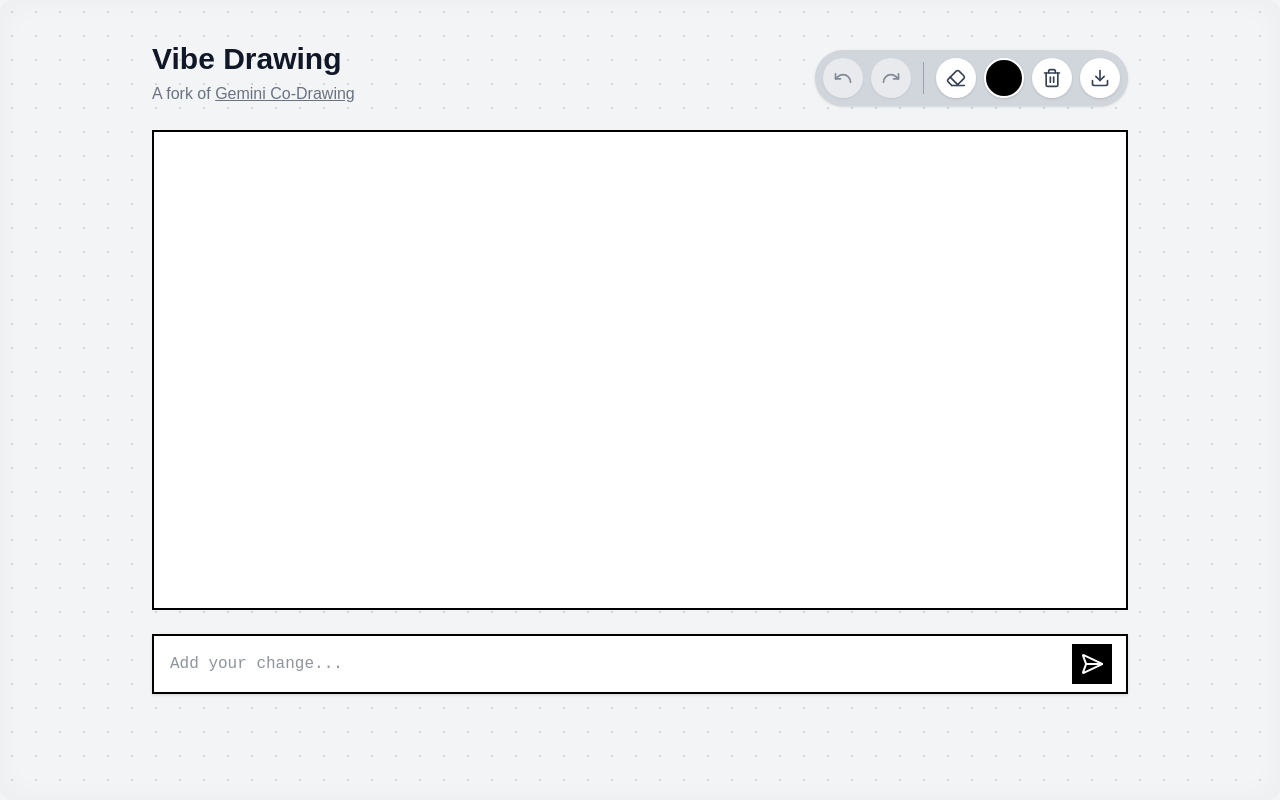
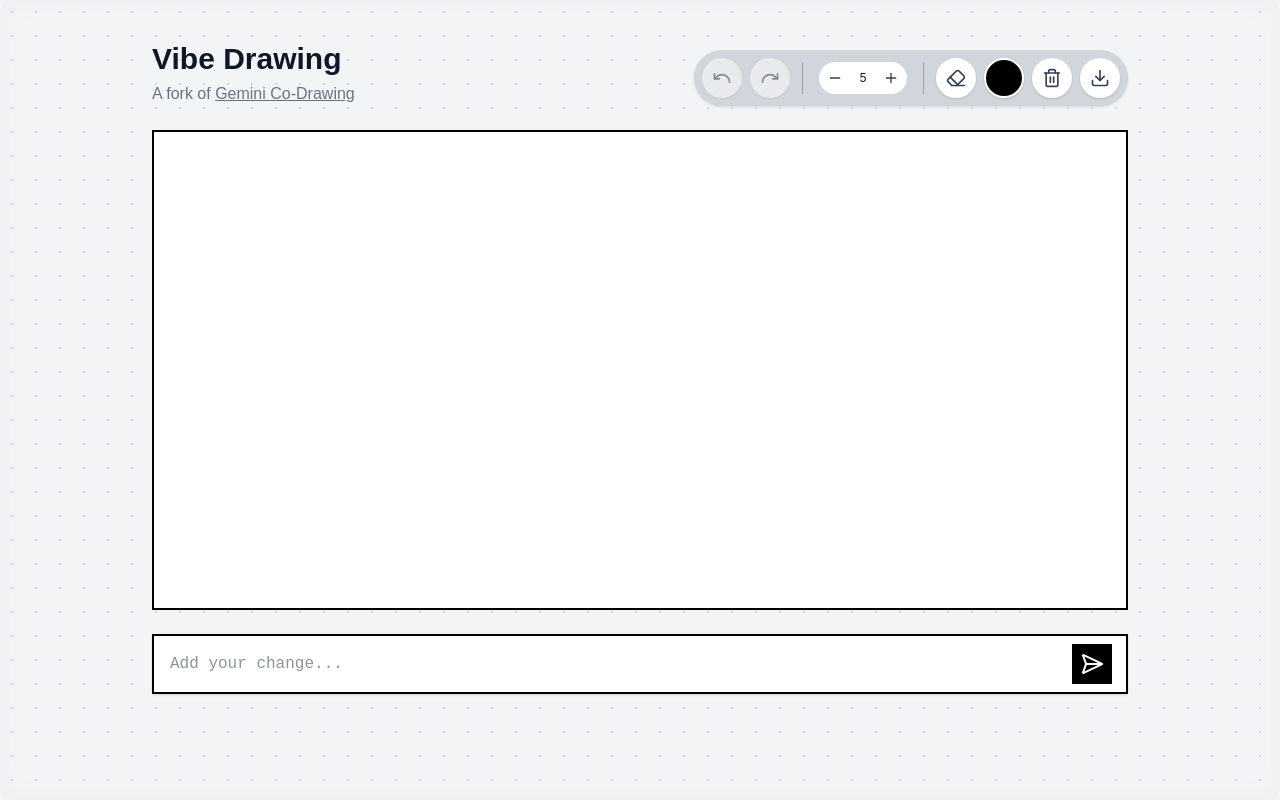
Before and after one commit to elliot-evno/draw-ai, a Next.js app: page / in a window 1280 px wide. Built offline with nearby package versions, Linux system fonts and the light colour scheme; a web font is replaced by a local one.

Commit message:
Added brush size

```diff
--- a/components/Toolbar.tsx
+++ b/components/Toolbar.tsx
@@ -1,4 +1,4 @@
-import { Trash2, Download, Eraser } from "lucide-react";
+import { Trash2, Download, Eraser, Minus, Plus } from "lucide-react";
 
 interface ToolbarProps {
   undo: () => void;
@@ -14,6 +14,9 @@ interface ToolbarProps {
   downloadCanvas: () => void;
   toggleEraser: () => void;
   isEraserActive?: boolean;
+  brushSize: number;
+  increaseBrushSize: () => void;
+  decreaseBrushSize: () => void;
 }
 
 export default function Toolbar({
@@ -29,7 +32,10 @@ export default function Toolbar({
   clearCanvas,
   downloadCanvas,
   toggleEraser,
-  isEraserActive = false
+  isEraserActive = false,
+  brushSize,
+  increaseBrushSize,
+  decreaseBrushSize
 }: ToolbarProps) {
   return (
     <menu className="flex items-center bg-gray-300 rounded-full p-2 shadow-sm self-start sm:self-auto">
@@ -64,6 +70,32 @@ export default function Toolbar({
         </span>
       </button>
       <div className="w-px h-8 bg-gray-400 mx-3"></div>
+
+      {/* Brush size controls */}
+      <div className="flex items-center bg-white rounded-full mx-1">
+        <button
+          type="button"
+          onClick={decreaseBrushSize}
+          disabled={brushSize <= 1}
+          className="w-8 h-8 rounded-full flex items-center justify-center transition-all hover:bg-gray-50 disabled:opacity-50"
+          aria-label="Decrease brush size"
+        >
+          <Minus className="w-4 h-4 text-gray-700" />
+        </button>
+        <span className="text-xs font-medium w-6 text-center">{brushSize}</span>
+        <button
+          type="button"
+          onClick={increaseBrushSize}
+          disabled={brushSize >= 50}
+          className="w-8 h-8 rounded-full flex items-center justify-center transition-all hover:bg-gray-50 disabled:opacity-50"
+          aria-label="Increase brush size"
+        >
+          <Plus className="w-4 h-4 text-gray-700" />
+        </button>
+      </div>
+
+      <div className="w-px h-8 bg-gray-400 mx-3"></div>
+
       <button
         type="button"
         className={`w-10 h-10 rounded-full overflow-hidden flex items-center justify-center border-2 border-white shadow-sm transition-transform hover:scale-110 ${isEraserActive ? 'bg-blue-200 border-blue-500' : 'bg-white'}`}
--- a/hooks/useCanvas.ts
+++ b/hooks/useCanvas.ts
@@ -10,6 +10,7 @@ export function useCanvas() {
   const [history, setHistory] = useState<string[]>([]);
   const [historyIndex, setHistoryIndex] = useState(-1);
   const [isEraser, setIsEraser] = useState(false);
+  const [brushSize, setBrushSize] = useState(5);
 
   // Load background image when generatedImage changes
   useEffect(() => {
@@ -88,7 +89,7 @@ export function useCanvas() {
     const ctx = canvas.getContext("2d");
     if (!ctx) return;
     const { x, y } = getCoordinates(e as React.MouseEvent<HTMLCanvasElement> | React.TouchEvent<HTMLCanvasElement>);
-    ctx.lineWidth = 5;
+    ctx.lineWidth = brushSize;
     ctx.lineCap = "round";
     ctx.strokeStyle = isEraser ? "#FFFFFF" : penColor;
     ctx.lineTo(x, y);
@@ -175,6 +176,8 @@ export function useCanvas() {
     redo,
     getCoordinates,
     isEraser,
-    setIsEraser
+    setIsEraser,
+    brushSize,
+    setBrushSize
   };
 }
--- a/pages/index.tsx
+++ b/pages/index.tsx
@@ -31,6 +31,8 @@ export default function Home() {
     setGeneratedImage,
     isEraser,
     setIsEraser,
+    brushSize,
+    setBrushSize,
     // eslint-disable-next-line @typescript-eslint/no-unused-vars
     getCoordinates,
   } = useCanvas();
@@ -116,6 +118,14 @@ export default function Home() {
     setIsEraser(!isEraser);
   };
 
+  const increaseBrushSize = () => {
+    setBrushSize((prevSize) => Math.min(prevSize + 1, 50)); // Limit max size to 50
+  };
+
+  const decreaseBrushSize = () => {
+    setBrushSize((prevSize) => Math.max(prevSize - 1, 1)); // Minimum size of 1
+  };
+
   return (
     <>
       <Head>
@@ -141,6 +151,9 @@ export default function Home() {
               downloadCanvas={downloadCanvas}
               toggleEraser={toggleEraser}
               isEraserActive={isEraser}
+              brushSize={brushSize}
+              increaseBrushSize={increaseBrushSize}
+              decreaseBrushSize={decreaseBrushSize}
             />
           </div>
 
```
